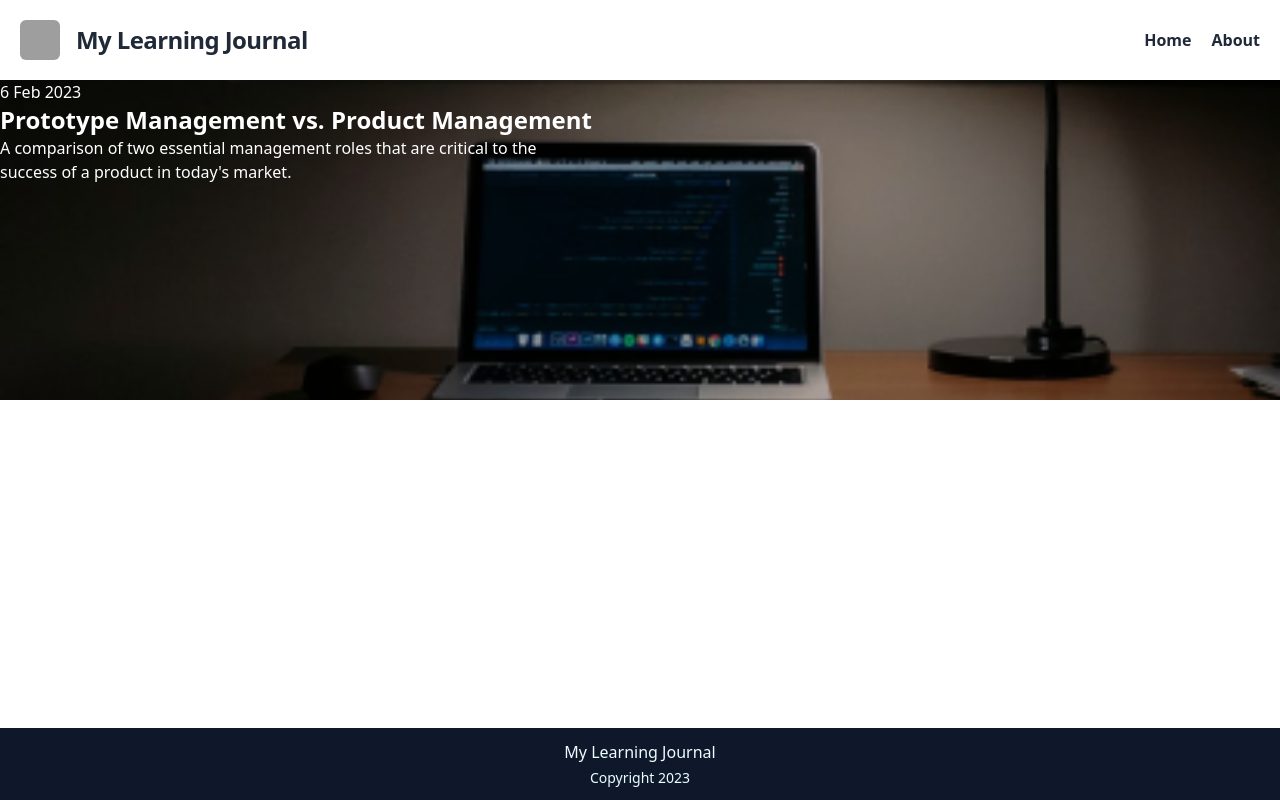
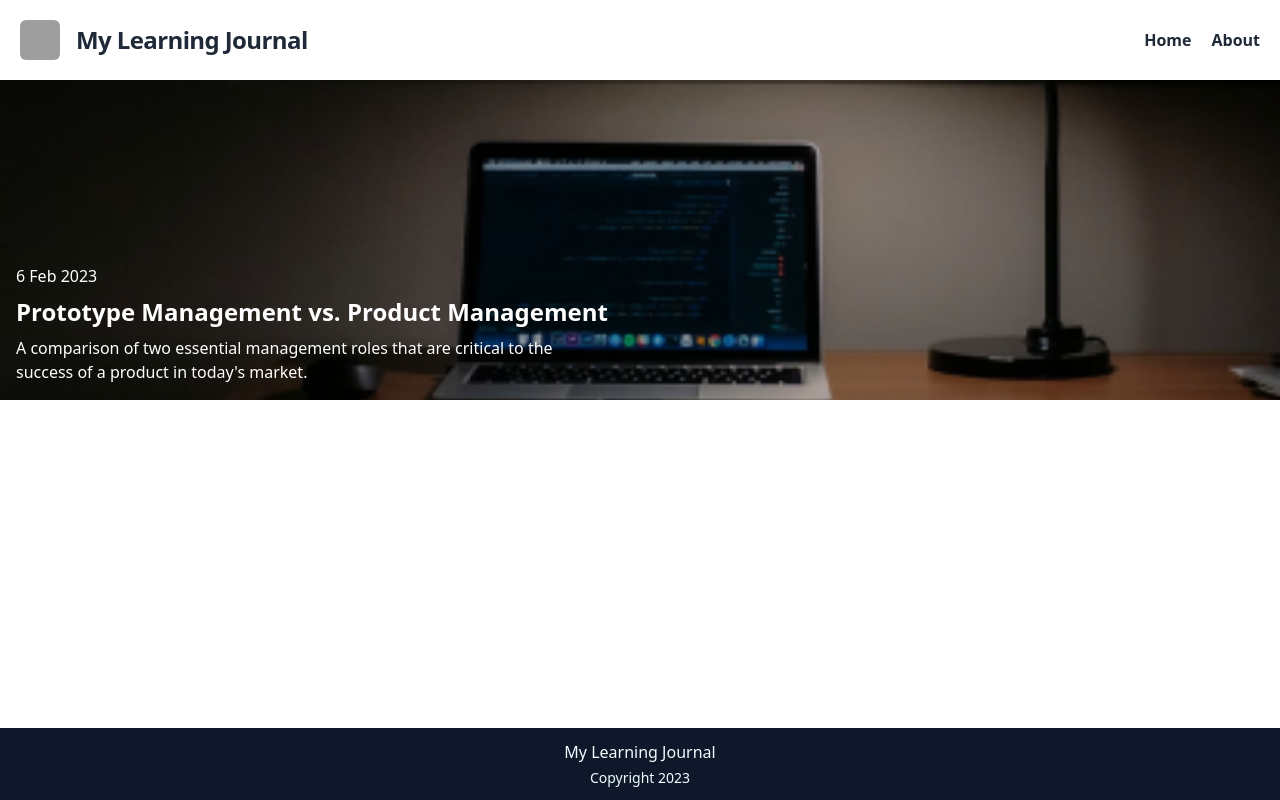
Before and after one commit to prashantbhudwal/proj__learningJournal-solo, a Next.js app: page / in a window 1280 px wide. Built offline with nearby package versions, Linux system fonts and the light colour scheme; grey boxes are pictures that could not be loaded.

Commit message:
Style the HeroPost Flex

```diff
--- a/components/HeroPost.tsx
+++ b/components/HeroPost.tsx
@@ -7,7 +7,9 @@ export default function HeroPost({ date, title, summary, image }: any) {
 
   return (
     <main
-      className={"h-80 bg-cover bg-center bg-no-repeat text-white"}
+      className={
+        "flex h-80 flex-col justify-end gap-2 bg-cover bg-center bg-no-repeat px-4 py-4 text-white"
+      }
       style={{ backgroundImage: `url('/${image}')` }}
     >
       <p className="">{formattedDate}</p>
```
